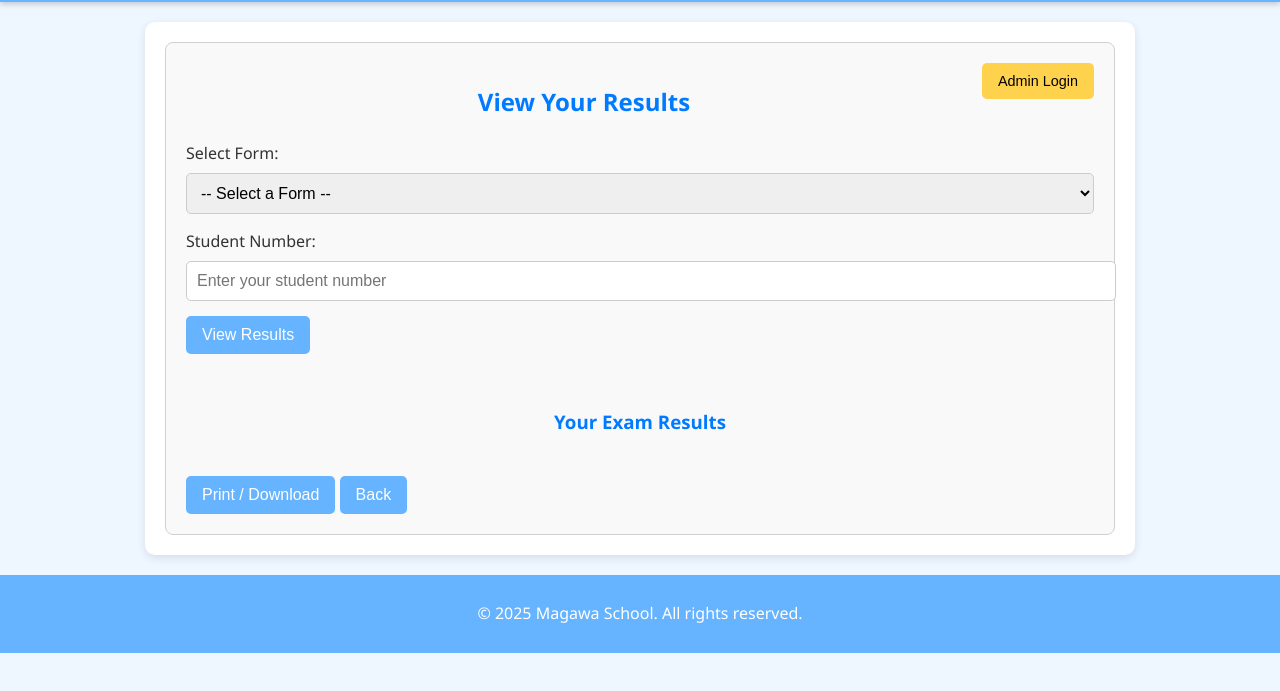
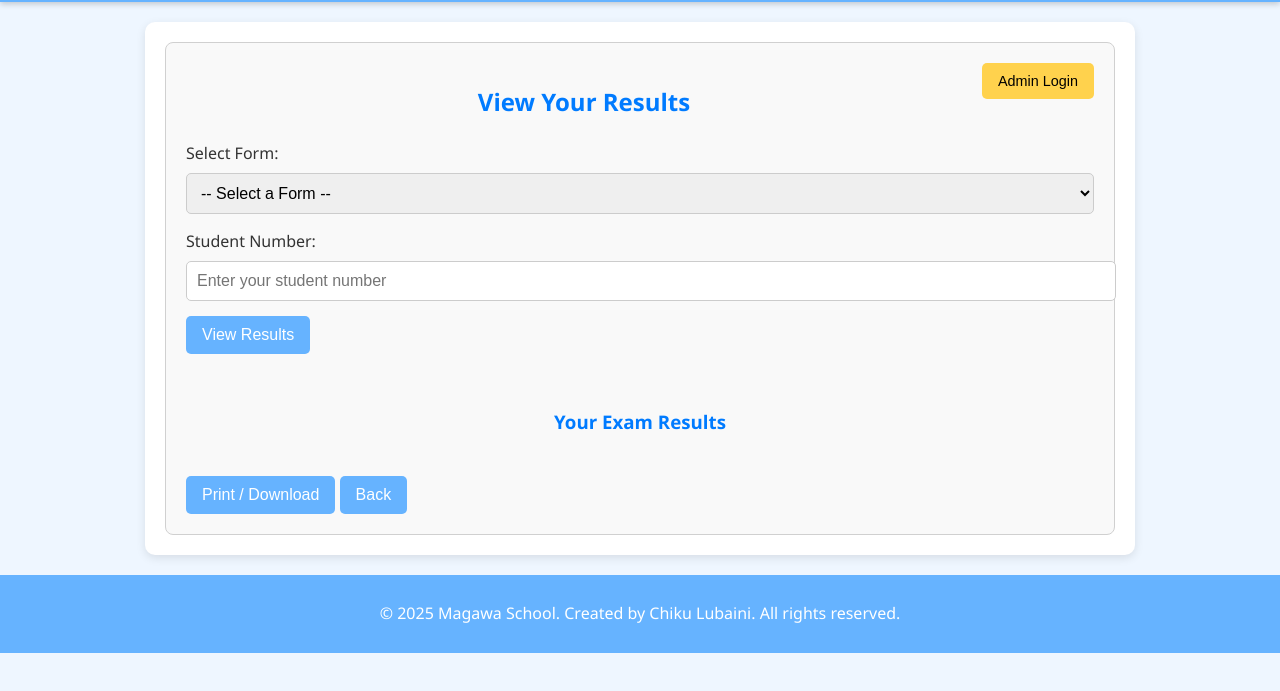
Before and after one commit to magawass/ui, a plain HTML site: page index.html in a window 1280 px wide. Shown: the part 89-780 px from the top of the page. Drawn offline with nearby package versions, Linux system fonts and the light colour scheme.

Commit message:
Update index.html

```diff
--- a/index.html
+++ b/index.html
@@ -167,8 +167,9 @@
     <ul id="file-list"></ul>
   </section>
 </main>
+<script src="https://cdn.jsdelivr.net/npm/papaparse@5.4.1/papaparse.min.js"></script>
 
-<footer><p>&copy; 2025 Magawa School. All rights reserved.</p></footer>
+<footer><p>&copy; 2025 Magawa School. Created by Chiku Lubaini. All rights reserved.</p></footer>
 
 <script>
 document.addEventListener("DOMContentLoaded", () => {
```
